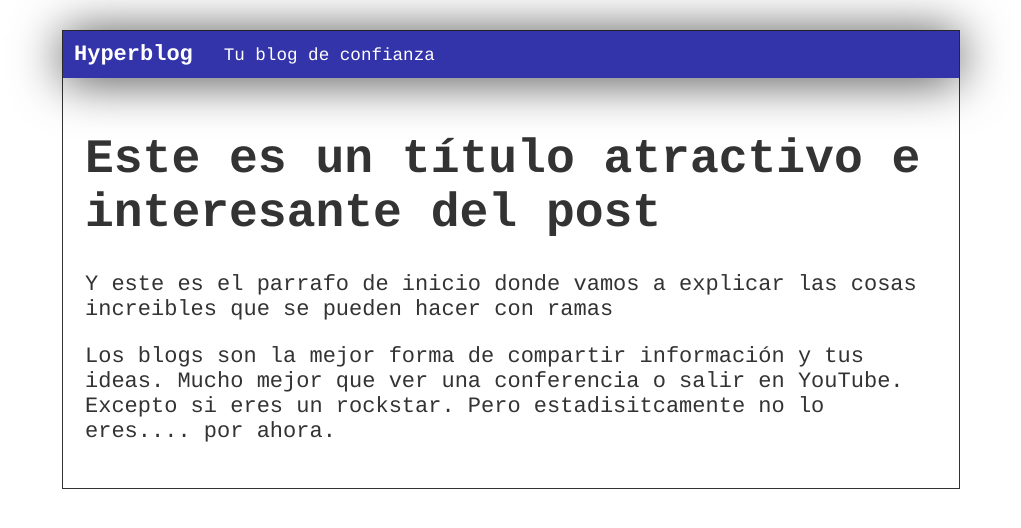
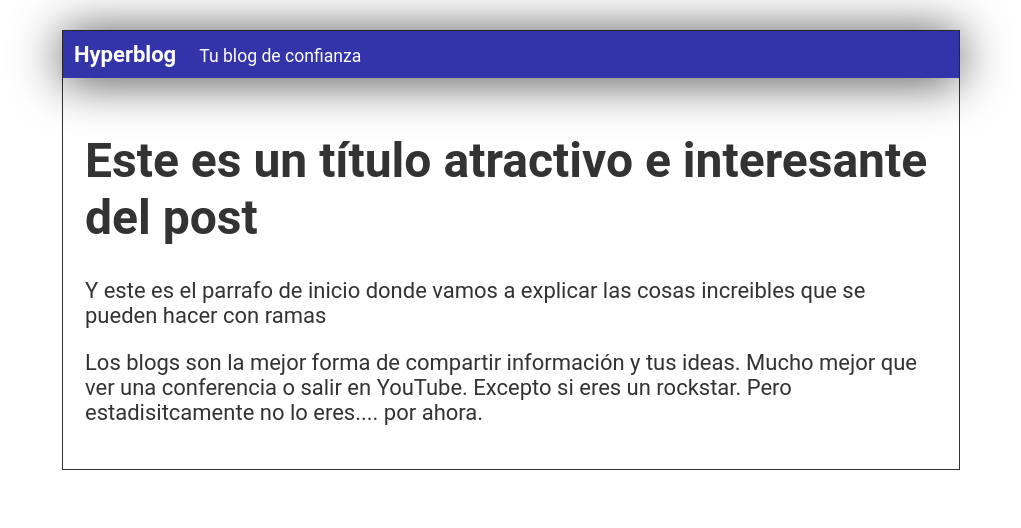
Before and after one commit to manuelojeda/hyperblog, a plain HTML site: page blogpost.html in a window 1280 px wide. Shown: the whole page, without its empty margins (129-1150 px from the left). Drawn offline with Linux system fonts and the light colour scheme.

Commit message:
Volver a la tipografia chidori

```diff
--- a/css/estilos.css
+++ b/css/estilos.css
@@ -1,6 +1,6 @@
 body {
     text-align: left;
-    font-family: Courier;
+    font-family: 'Roboto', sans-serif;
     background-color: #fff;
     color: #333;
     margin: 0;
```
